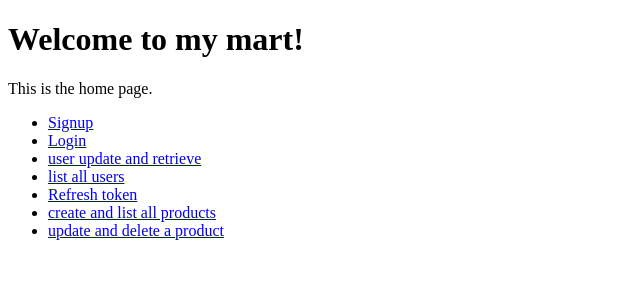
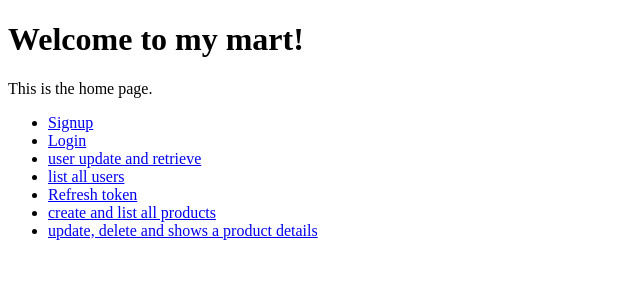
Before and after one commit to Lftobs/E-commerce, a Django app: page / in a window 1280 px wide. Shown: the top 300 px of the page, without its empty margins (0-640 px from the left). Run offline with Django 5.2, Linux system fonts and the light colour scheme.

Commit message:
feat: adds crud for products

```diff
--- a/templates/home.html
+++ b/templates/home.html
@@ -16,7 +16,7 @@
             <li><a href="{% url 'list-users' %}">list all users</a></li>
             <li><a href="{% url 'token_refresh' %}">Refresh token</a></li>
             <li><a href="{% url 'create-and-list-product' %}"> create and list all products</a></li>
-            <li><a href="{% url 'update-delete-product' 2  %}"> update and delete a product</a></li>
+            <li><a href="{% url 'update-delete-product' 2  %}"> update, delete and shows a product details</a></li>
         </ul>
     </body>
 </html>
```
